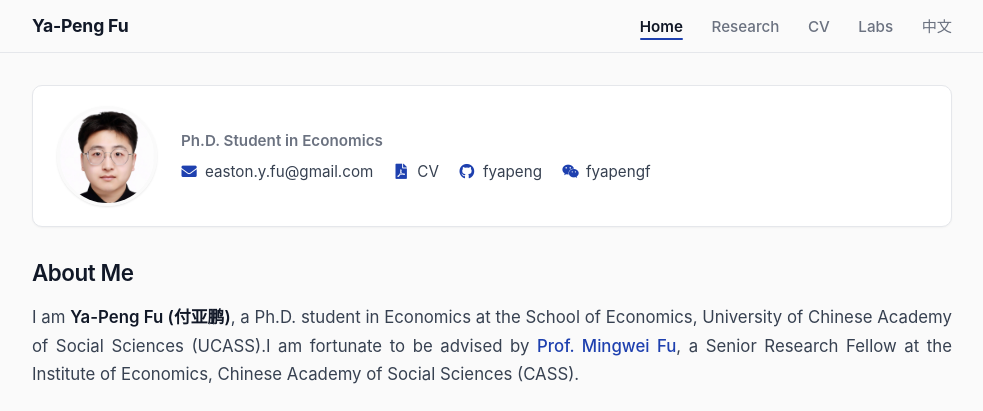
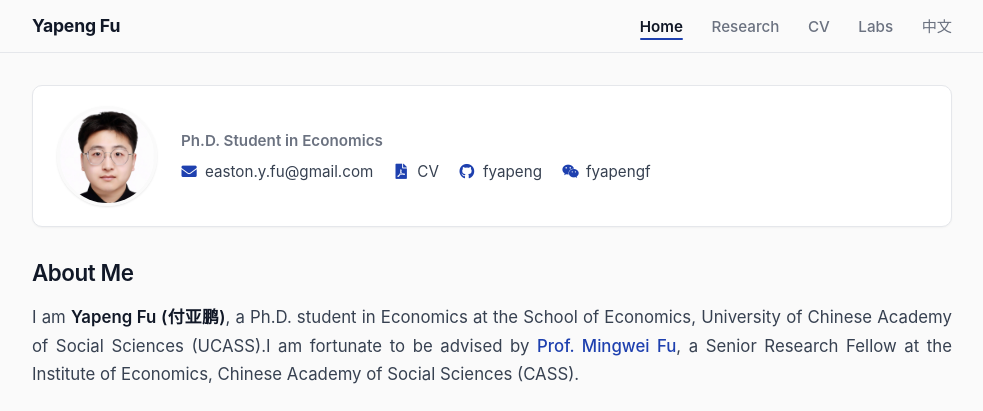
Before and after one commit to fyapeng/fyapeng.github.io, a Jekyll site: the page built from en/index.html, in a window 1280 px wide and 900 px high. Shown: the top 411 px of the window, without its empty margins (148-1131 px from the left). Built offline with Jekyll 4.4.1, drawn with Linux system fonts in a browser that asks for light colours.

Commit message:
Update en.yml

```diff
--- a/_data/en.yml
+++ b/_data/en.yml
@@ -12,7 +12,7 @@ nav:
   lang_switch_url: "/"
 
 profile:
-  name: "Ya-Peng Fu"
+  name: "Yapeng Fu"
   title: "Ph.D. Student in Economics"
   cv_button: "CV"
   cv_link: "/assets/cv/cv_en.pdf"
@@ -22,7 +22,7 @@ profile:
 about:
   title: "About Me"
   intro: |
-    I am **Ya-Peng Fu (付亚鹏)**, a Ph.D. student in Economics at the School of Economics, University of Chinese Academy of Social Sciences (UCASS).I am fortunate to be advised by <a href="http://ie.cssn.cn/kygz/zaizhixuezhe/202510/t20251028_5921239.shtml" target="_blank" rel="noopener noreferrer">Prof. Mingwei Fu</a>, a Senior Research Fellow at the Institute of Economics, Chinese Academy of Social Sciences (CASS).
+    I am **Yapeng Fu (付亚鹏)**, a Ph.D. student in Economics at the School of Economics, University of Chinese Academy of Social Sciences (UCASS).I am fortunate to be advised by <a href="http://ie.cssn.cn/kygz/zaizhixuezhe/202510/t20251028_5921239.shtml" target="_blank" rel="noopener noreferrer">Prof. Mingwei Fu</a>, a Senior Research Fellow at the Institute of Economics, Chinese Academy of Social Sciences (CASS).
 
     My research interests lie at the intersection of **microeconomic theory and public policy**, with a primary focus on policy evaluation and institutional design within **health economics**. I utilize micro-econometric methods to investigate behavioral responses in medical insurance markets, providing empirical evidence for optimizing healthcare cost-control policies. My current work examines DRG/DIP reform, moral hazard, supplier-induced demand, and physician behavior.
 
```
